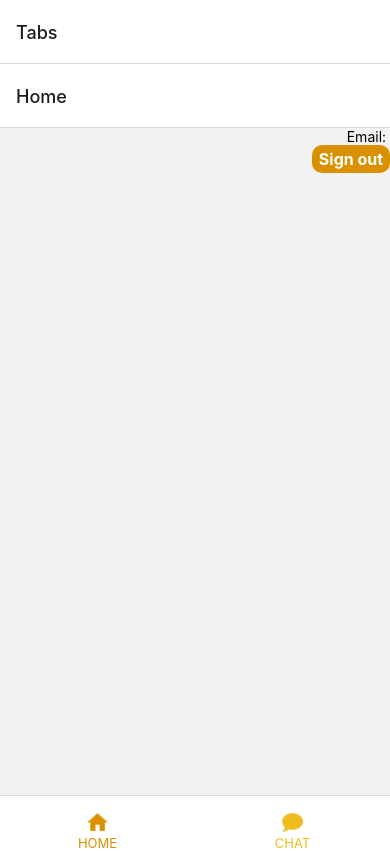
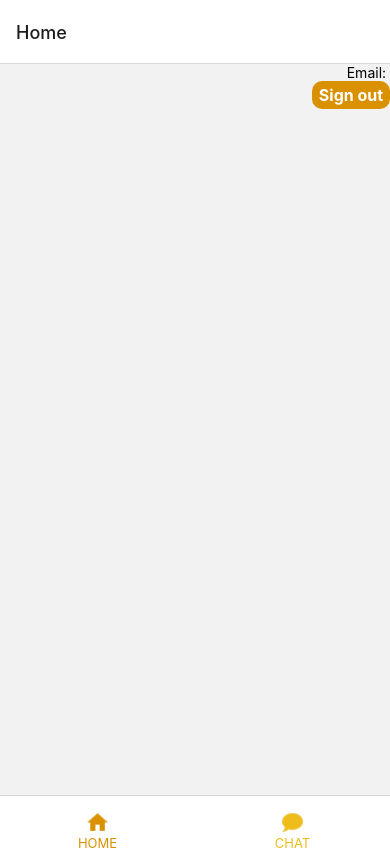
Before and after one commit to Abdulrahman48811/quran-app, a React Native app: screen / in a window 390 px wide. Built offline with nearby package versions, Linux system fonts and the light colour scheme.

Commit message:
hiding tabs bar

```diff
--- a/App.js
+++ b/App.js
@@ -16,7 +16,7 @@ export default function App() {
   return (
     <NavigationContainer>
     <Stack.Navigator>
-      <Stack.Screen name="Tabs" component={Tabs} />
+      <Stack.Screen name="Tabs" component={Tabs}  options={{headerShown: false}}/>
       <Stack.Screen name="Login" component={LoginScreen} />
       <Stack.Screen name="Home" component={HomeScreen} />
     </Stack.Navigator>
```
